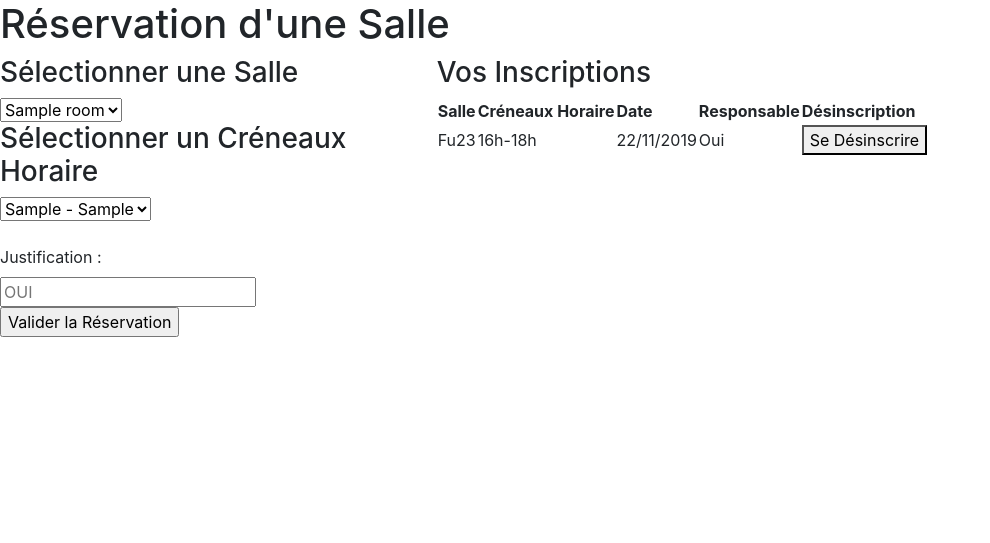
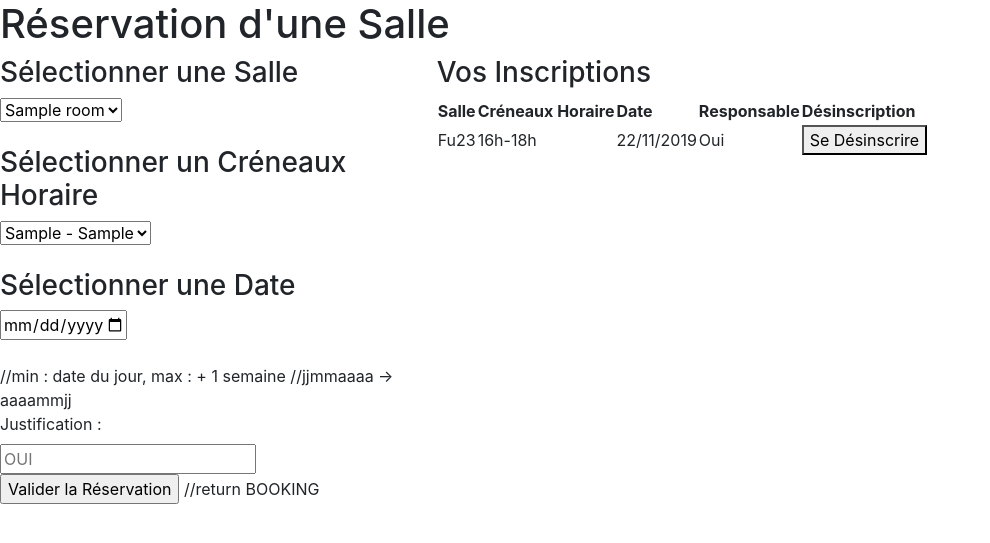
Before and after one commit to bonk79/ReservationSalle, a PHP site: page /E_Reservation.php in a window 1280 px wide. Shown: the top 543 px of the page, without its empty margins (0-990 px from the left). Run offline with PHP 8.4, Linux system fonts and the light colour scheme; tables that the repository leaves empty or names only in its code hold one stand-in row (values such as "Sample post"); data that the repository does not hold is empty.

Commit message:
Page de etudiant (partiel)

```diff
--- a/E_Reservation.php
+++ b/E_Reservation.php
@@ -19,7 +19,7 @@ include_once 'head.php';
                             echo "<option name='salle' value='".$row['idRoom']."'>".$row['name']."</option>";
                         }
                     ?>
-                </select>
+                </select><br><br>
 
                 <h3>Sélectionner un Créneaux Horaire</h3>
                 <select>
@@ -33,10 +33,24 @@ include_once 'head.php';
                     ?>
                 </select><br><br>
 
+                <div>
+                <h3>Sélectionner une Date</h3>
+                    <?php
+                            $statement=$db -> prepare("SELECT * FROM BOOKING");
+                            $statement -> execute();
+
+                    ?>
+                    <input type='date' min="2011-08-13" max='2012-06-25' name="the_date"><br><br>
+                    //min : date du jour, max : + 1 semaine
+                    //jjmmaaaa -> aaaammjj
+
+                </div>
+
                 <label for="message">Justification : </label><br>
                 <input type="text" name="Commentaire" placeholder="OUI" id="message"><br>
 
                 <input type="submit" value="Valider la Réservation">
+                //return BOOKING
             </aside>
         </form>
         </div>
```
